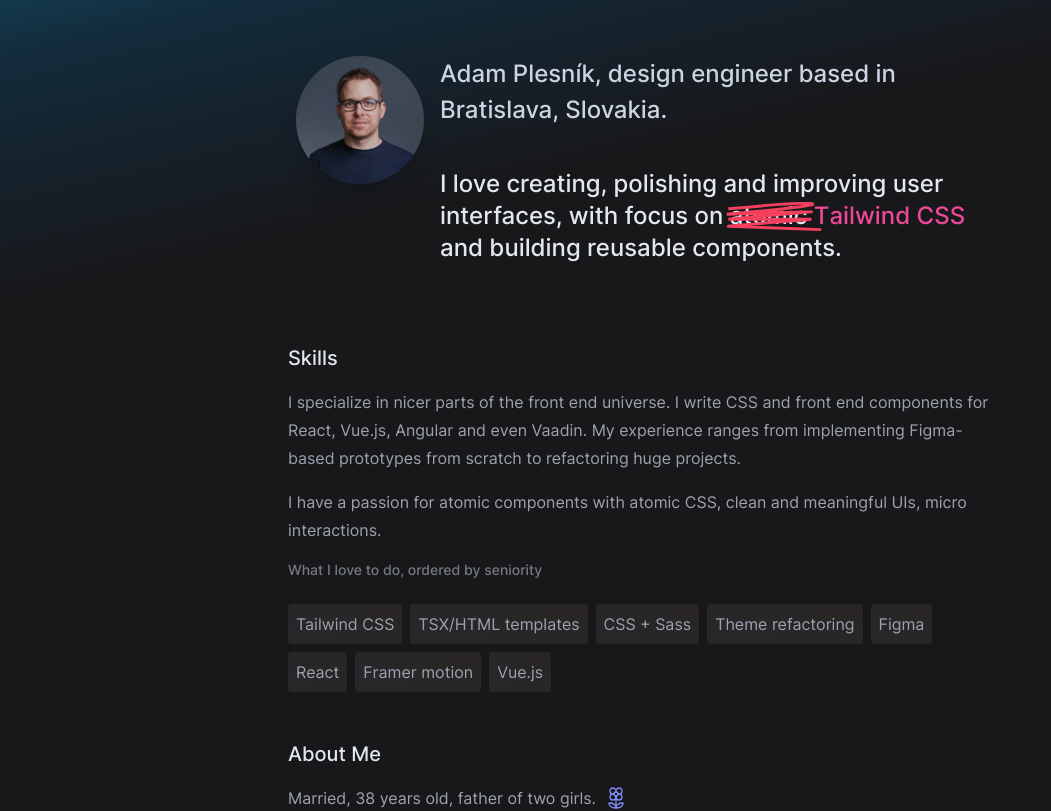
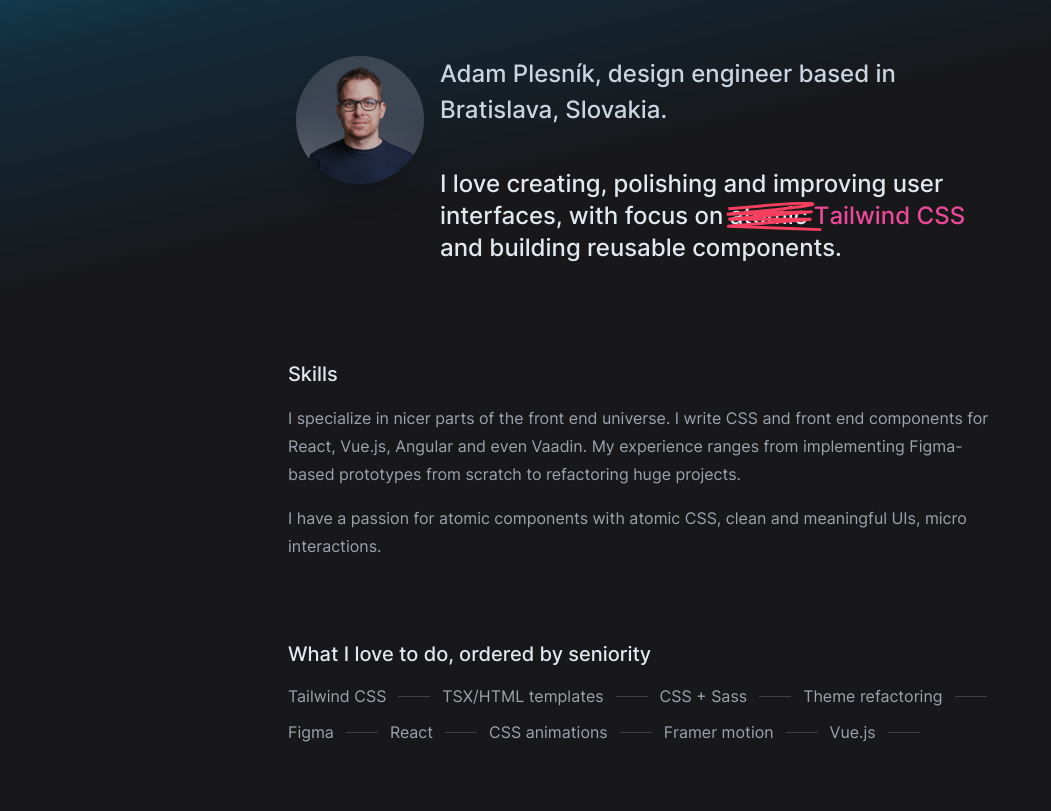
Before and after one commit to adamplesnik/adamplesnik.com, a React (Vite) app: page / in a window 1280 px wide. Shown: the top 811 px of the page, without its empty margins (0-1051 px from the left). Built offline with nearby package versions, Linux system fonts and the light colour scheme.

Commit message:
Update skills

```diff
--- a/src/content/SkillsTile.tsx
+++ b/src/content/SkillsTile.tsx
@@ -9,12 +9,14 @@ const skills = [
   'Theme refactoring',
   'Figma',
   'React',
+  'CSS animations',
   'Framer motion',
   'Vue.js',
 ]
 
 const SkillsTile = () => {
   return (
+    <>
       <div>
         <Heading size={3}>Skills</Heading>
         <Paragraph>
@@ -26,15 +28,19 @@ const SkillsTile = () => {
           I have a <Em>passion for atomic components with atomic CSS</Em>, clean and meaningful UIs,
           micro interactions.
         </Paragraph>
-      <Heading size={4}>What I love to do, ordered by seniority</Heading>
-      <ul className="flex flex-wrap gap-2">
+      </div>
+      <div>
+        <Heading size={3}>What I love to do, ordered by seniority</Heading>
+        <ul className="flex flex-wrap gap-3">
           {skills.map((skill, i) => (
-          <li key={i} className="rounded bg-gradient-to-tr from-zinc-800 to-stone-800 p-2">
+            <li key={i} className="flex items-center gap-3">
               {skill}
+              <span className="block h-px w-8 bg-zinc-700" />
             </li>
           ))}
         </ul>
       </div>
+    </>
   )
 }
 
--- a/src/layouts/Page.tsx
+++ b/src/layouts/Page.tsx
@@ -6,7 +6,7 @@ const Page = ({ children }: PropsWithChildren<PageProps>) => {
   return (
     <div className="flex w-screen justify-center">
       <PageBackground />
-      <div className="relative mb-12 flex w-full max-w-screen-md flex-col gap-8 overflow-hidden p-8 pt-12 md:gap-12">
+      <div className="relative mb-12 flex w-full max-w-screen-md flex-col gap-8 overflow-hidden p-8 pt-12 md:gap-16">
         {children}
         <Footer />
       </div>
```
Lines whose indentation alone changed are shown as unchanged.
